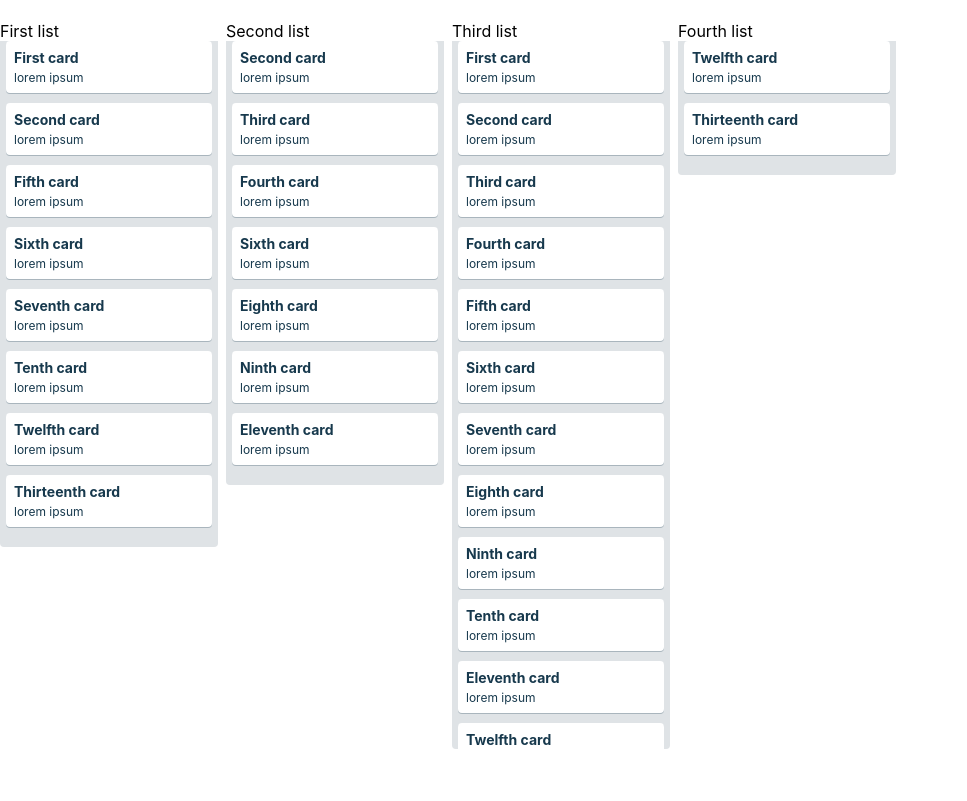
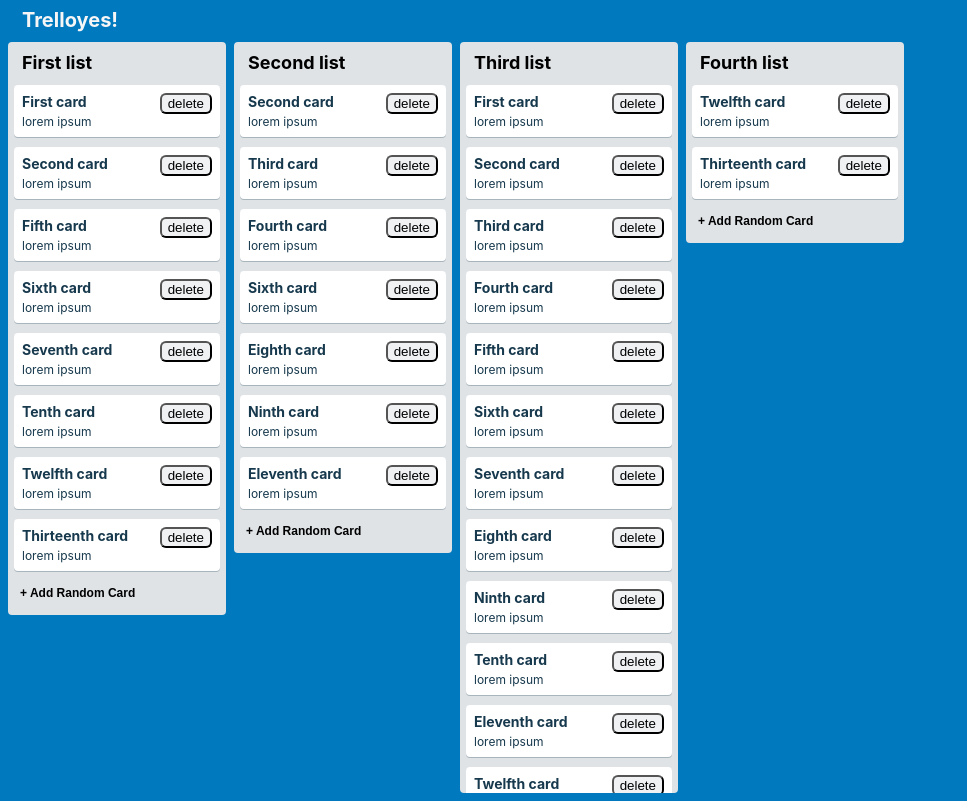
Before and after one commit to cthipsudo/TrelloyesApp, a React (Create React App) app: page / in a window 1280 px wide. Shown: the whole page, without its empty margins (0-967 px from the left). Built offline with nearby package versions, Linux system fonts and the light colour scheme.

Commit message:
added styles and missing classnames

```diff
--- a/src/App.js
+++ b/src/App.js
@@ -17,9 +17,9 @@ function App(props) {
 
   return (
     //Code here
-    <main>
-      <header>
-        <h1></h1>
+    <main className="App">
+      <header className="App-header">
+        <h1>Trelloyes!</h1>
       </header>
       <div className="App-list">
         {cardLists}
--- a/src/Card.js
+++ b/src/Card.js
@@ -4,6 +4,7 @@ import './Card.css';
 function Card (props){
     return(
         <div className='Card'>
+            <button type="button">delete</button>
             <h3>{props.title}</h3>
             <p>{props.content}</p>
         </div>
--- a/src/List.js
+++ b/src/List.js
@@ -4,26 +4,29 @@ import Card from './Card';
 import ReactDOM from 'react-dom';
 
 
-function List(props){
+function List(props) {
     //This is the header and content for the card
     //console.log(props);
 
     const cardContent = props.allCardsId.map(Letter => {
         //console.log('HERE',props);
-    const CurrCard = props.cards[Letter];
-    //console.log('THISSS', CurrCard);
-    return <Card key={CurrCard.id}
-    title={CurrCard.title}
-    content={CurrCard.content}/>
+        const CurrCard = props.cards[Letter];
+        //console.log('THISSS', CurrCard);
+        return <Card key={CurrCard.id}
+            title={CurrCard.title}
+            content={CurrCard.content} />
     });
 
-    return(
-        <div className='List'>
-            <header>{props.header}</header>
+    return (
+        <section className='List'>
+            <header className="List-header"><h2>{props.header}</h2></header>
             <div className='List-cards'>
                 {cardContent}
+                <button type="button" class="List-add-button">
+                    + Add Random Card
+                </button>
             </div>
-        </div>
+        </section>
     )
 }
 
```
